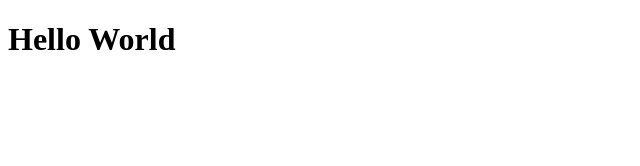
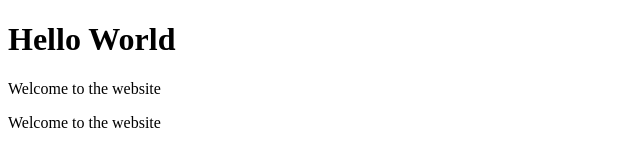
Before and after one commit to mansishukul-dot/Website, a plain HTML site: page index.html in a window 1280 px wide. Shown: the whole page, without its empty margins (0-640 px from the left). Drawn offline with Linux system fonts and the light colour scheme.

Commit message:
EDIT: UPDATE TEXT FIR INDEX.HTML

```diff
--- a/index.html
+++ b/index.html
@@ -4,9 +4,11 @@
     <meta charset="UTF-8">
     <meta http-equiv="X-UA-Compatible" content="IE=edge">
     <meta name="viewport" content="width=device-width, initial-scale=1.0">
-    <title>Document</title>
+    <title>Homepage</title>
 </head>
 <body>
    <h1>Hello World</h1>
+   <p> Welcome to the website</p>
+   <p> Welcome to the website</p>
 </body>
 </html>
```
